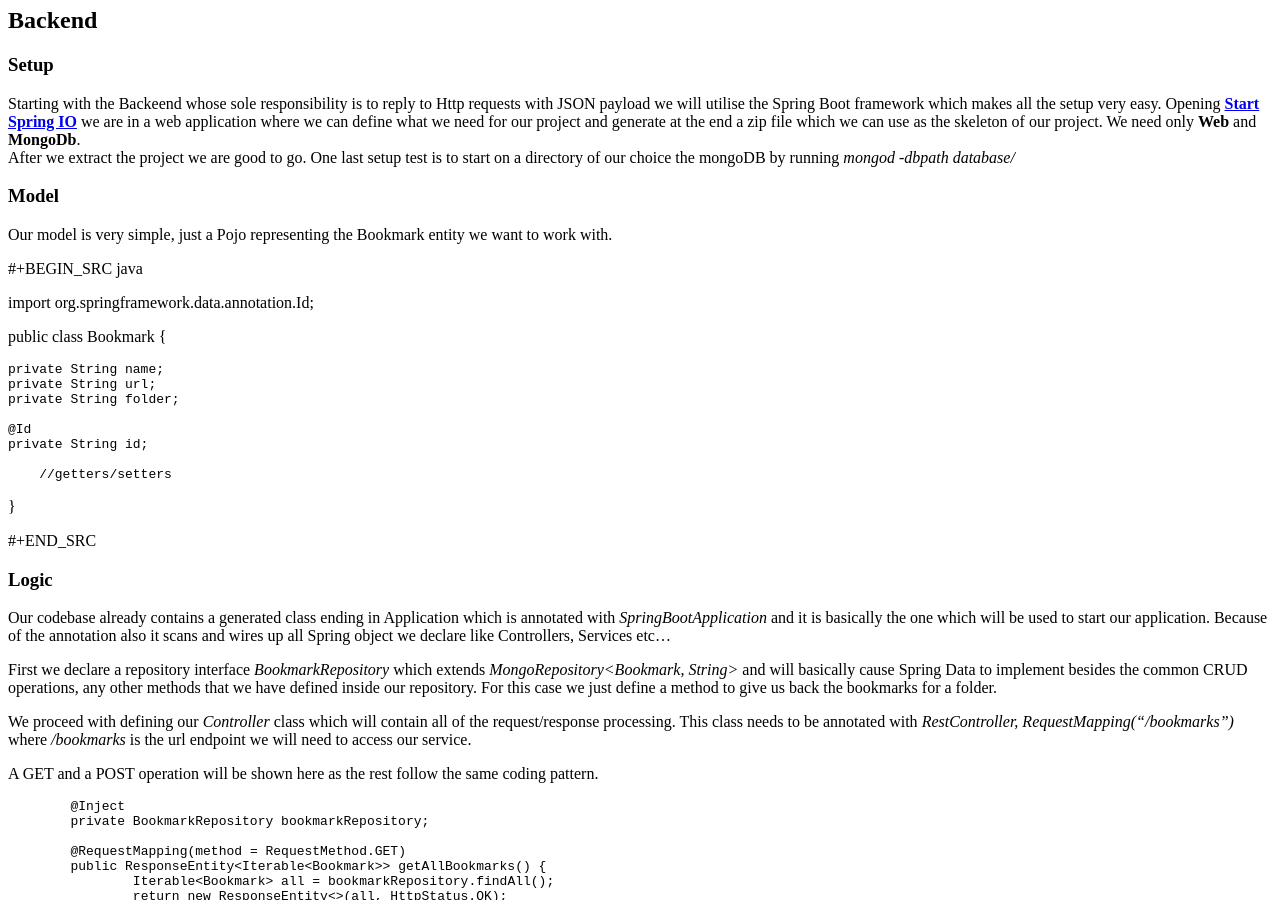
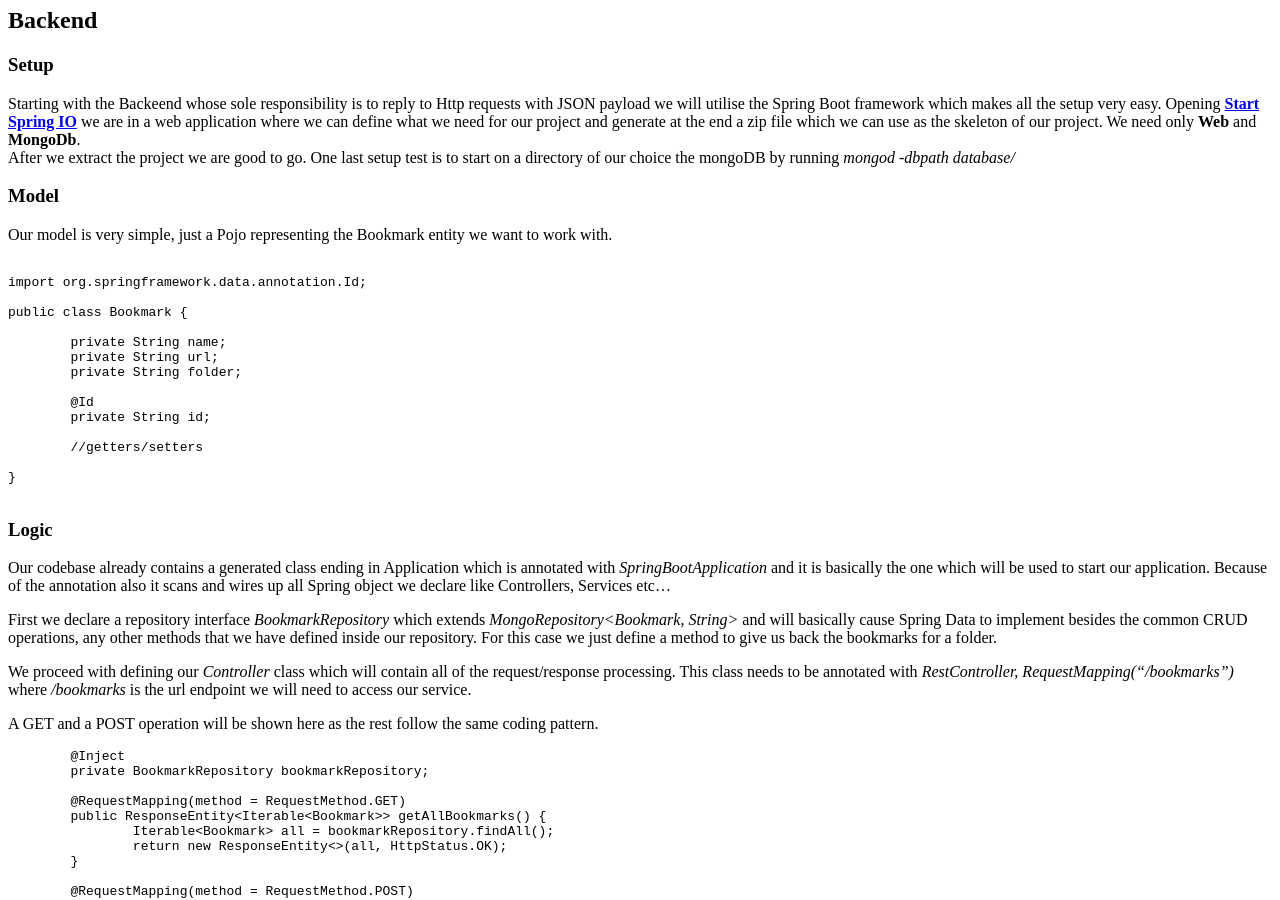
Before and after one commit to akalkatzakos/akalkatzakos.github.io, a Jekyll site: the page built from _posts/2015-11-08-spa-with-bootstrap-angular-springboot.md, in a window 1280 px wide and 900 px high, scrolled down 1936 px. Built offline with Jekyll 4.4.1, drawn with Linux system fonts in a browser that asks for light colours; comment, search, counter and statistics services are not loaded.

Commit message:
Update 2015-11-08-spa-with-bootstrap-angular-springboot.md

````diff
--- a/_posts/2015-11-08-spa-with-bootstrap-angular-springboot.md
+++ b/_posts/2015-11-08-spa-with-bootstrap-angular-springboot.md
@@ -36,7 +36,7 @@ After we extract the project we are good to go. One last setup test is to start
 ### Model
 Our model is very simple, just a Pojo representing the Bookmark entity we want to work with.
 
-#+BEGIN_SRC java
+``` java
 
 import org.springframework.data.annotation.Id;
 
@@ -53,7 +53,7 @@ public class Bookmark {
 
 }
 
-#+END_SRC
+```
 
 ### Logic
 Our codebase already contains a generated class ending in Application which is annotated with _SpringBootApplication_ and it is basically the one which will be used to start our application. Because of the annotation also it scans and wires up all Spring object we declare like Controllers, Services etc...
````
